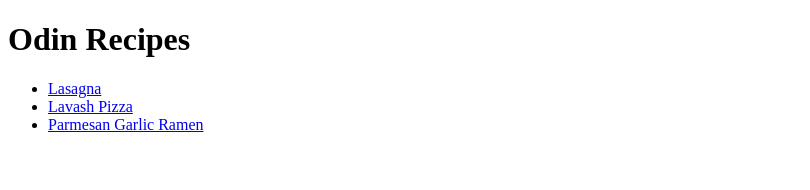
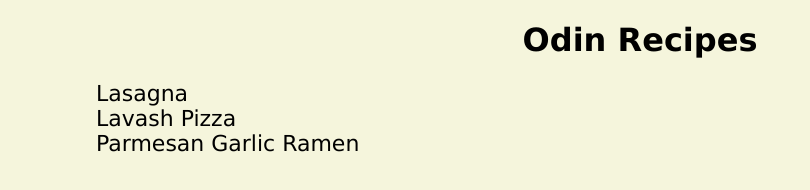
Before and after one commit to awerner9/odin-recipes, a plain HTML site: page index.html in a window 1280 px wide. Shown: the whole page, without its empty margins (0-810 px from the left). Drawn offline with Linux system fonts and the light colour scheme.

Commit message:
add styles to touch up recipes website

```diff
--- /dev/null
+++ b/css/styles.css
@@ -0,0 +1,31 @@
+body {
+    background-color: beige;
+    font-family: Verdana, Geneva, Tahoma, sans-serif;
+    padding: 0rem 3rem;
+}
+
+h1 {
+    text-align: center;
+}
+
+img {
+    display: block;
+    margin: 0 auto;
+}
+
+ul li {
+    list-style-type: none;
+}
+
+.list {
+    font-size: 22px;
+}
+
+a {
+    text-decoration: none;
+    color: black;
+}
+
+a:hover {
+    color: blue;
+}
--- a/index.html
+++ b/index.html
@@ -2,11 +2,12 @@
 <html lang="en">
     <head>
         <meta charset="utf-8">
+        <link rel="stylesheet" href="css/styles.css">
         <title>Odin Recipes</title>
     </head>
     <body>
         <h1>Odin Recipes</h1>
-        <ul>
+        <ul class="list">
             <li><a href="recipes/lasagna.html">Lasagna</a></li>
             <li><a href="recipes/pizza.html">Lavash Pizza</a></li>
             <li><a href="recipes/ramen.html">Parmesan Garlic Ramen</li>
```
Also changed, not shown: recipes/lasagna.html (+1 -0 lines), recipes/pizza.html (+1 -0 lines), recipes/ramen.html (+1 -0 lines).
